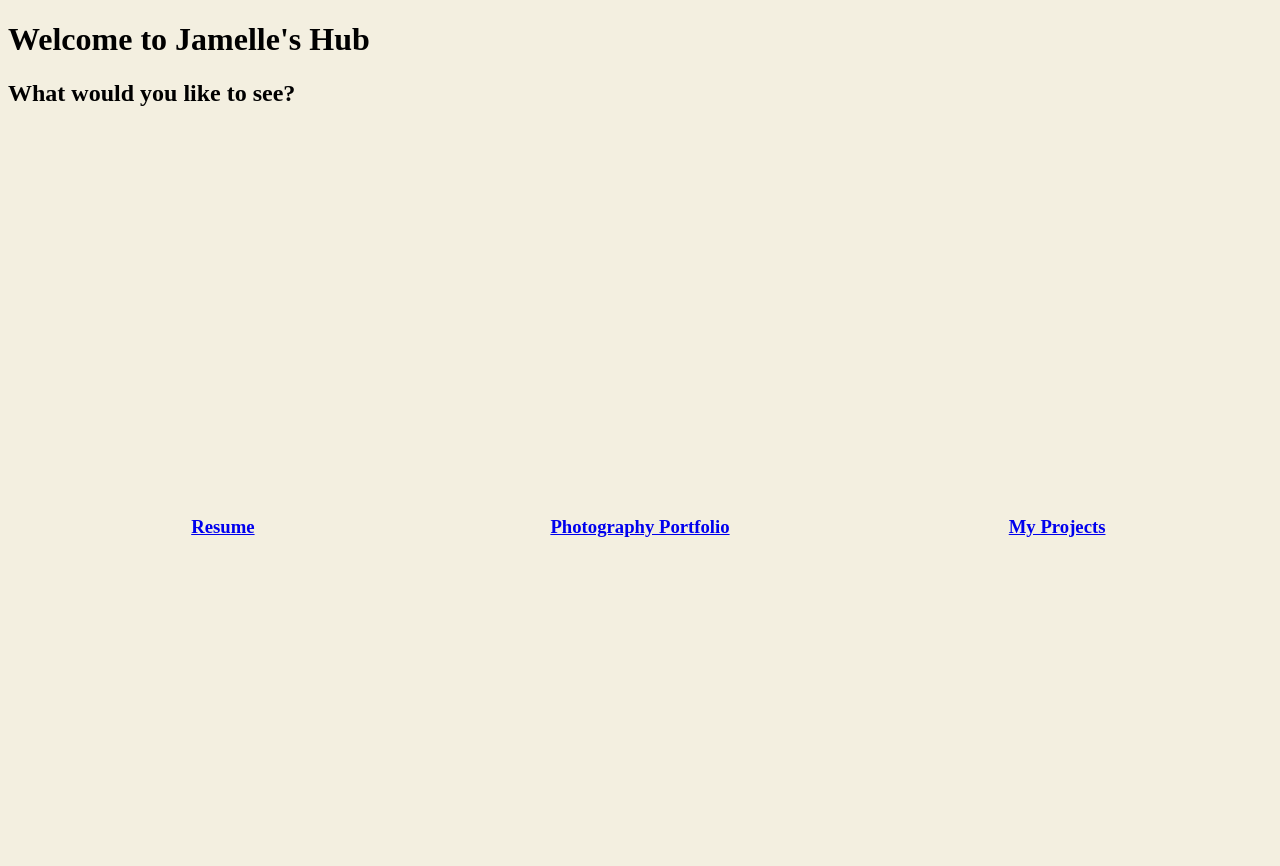
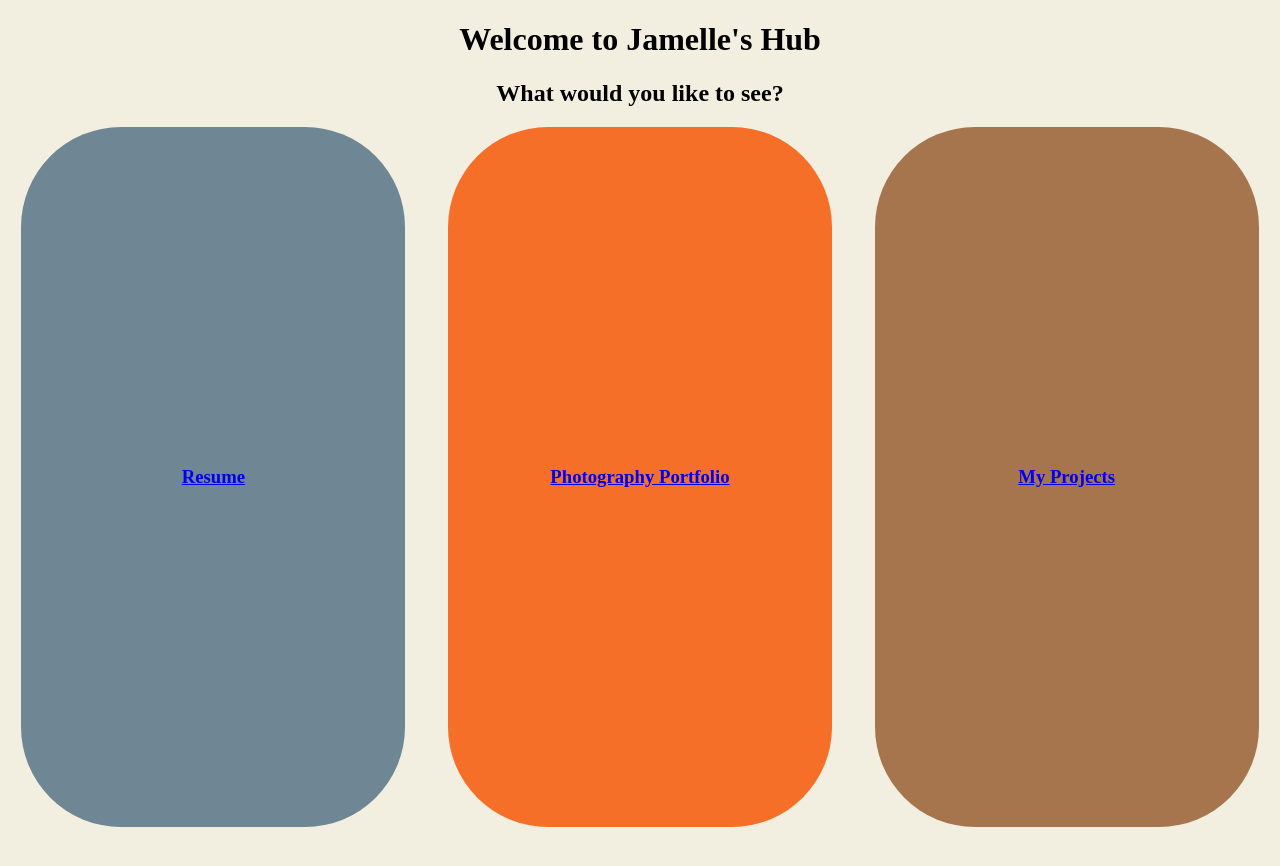
Before and after one commit to jamellemessinger/my-website, a plain HTML site: page LandingPage/index.html in a window 1280 px wide. After the commit the page ends 827 px from the top, so only its background shows below. Drawn offline with Linux system fonts and the light colour scheme.

Commit message:
add box-sizing, mod flexbox, add colors and sizing to flex-container elements

```diff
--- a/LandingPage/style.css
+++ b/LandingPage/style.css
@@ -1,20 +1,42 @@
+* {
+    box-sizing: border-box;
+}
 
 body {
+    font-family: 'Times New Roman', Times, serif;
     background-color: #f3efe0;
-    height: 100vh;
+    margin: 0;
+    overflow: hidden;
+    height: auto;
+}
+
+header {
+    text-align: center;
 }
 
 .flex-container {
     display: flex;
-    flex-direction: row;
-    height: 100%;
+    justify-content: space-around;
+}
+
+.flex-container > div {
+    width: 30%;
+    height: 700px;
+    border-radius: 100px;
+
+    display: flex;
+    align-items: center;
     justify-content: center;
 }
 
-.flex-container > div {
-    display: flex;
-    align-items: center;
-    justify-content: center;
-    width: 33%;
-    height: 100%;
+#resume {
+    background-color: #6f8695;
 }
+
+#photography {
+    background-color: #f56f29;
+}
+
+#projects {
+    background-color: #a7754d;
+}
```
